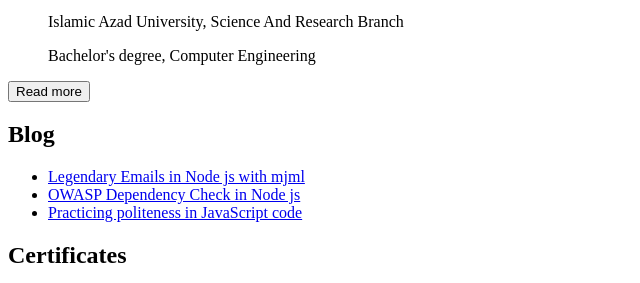
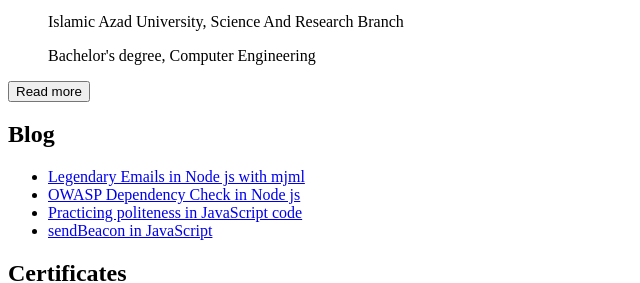
Before and after one commit to Silent-Watcher/alitte, a website: page index.html in a window 1280 px wide. Shown: the part 1146-1429 px from the top of the page, without its empty margins (0-640 px from the left). Drawn offline with nearby package versions, Linux system fonts and the light colour scheme; some packages are replaced by stand-ins of ours; a script that the page names is missing.

Commit message:
Update index.html

```diff
--- a/index.html
+++ b/index.html
@@ -153,6 +153,7 @@
               <li><a class="hover:text-blue-300" target="_blank" href="https://dev.to/silentwatcher_95/legendary-emails-in-node-js-with-mjml-4gp9">Legendary Emails in Node js with mjml</a></li>
               <li><a class="hover:text-blue-300" target="_blank" href="https://dev.to/silentwatcher_95/owasp-dependency-check-in-node-js-1oo6">OWASP Dependency Check in Node js</a></li>
               <li><a class="hover:text-blue-300" target="_blank" href="https://dev.to/silentwatcher_95/practicing-politeness-in-javascript-code-535g">Practicing politeness in JavaScript code</a></li>
+              <li><a class="hover:text-blue-300" target="_blank" href="https://dev.to/silentwatcher_95/sendbeacon-in-javascript-3pm">sendBeacon in JavaScript</a></li>
             </ul>
           </section>
           <!-- certificates -->
```
